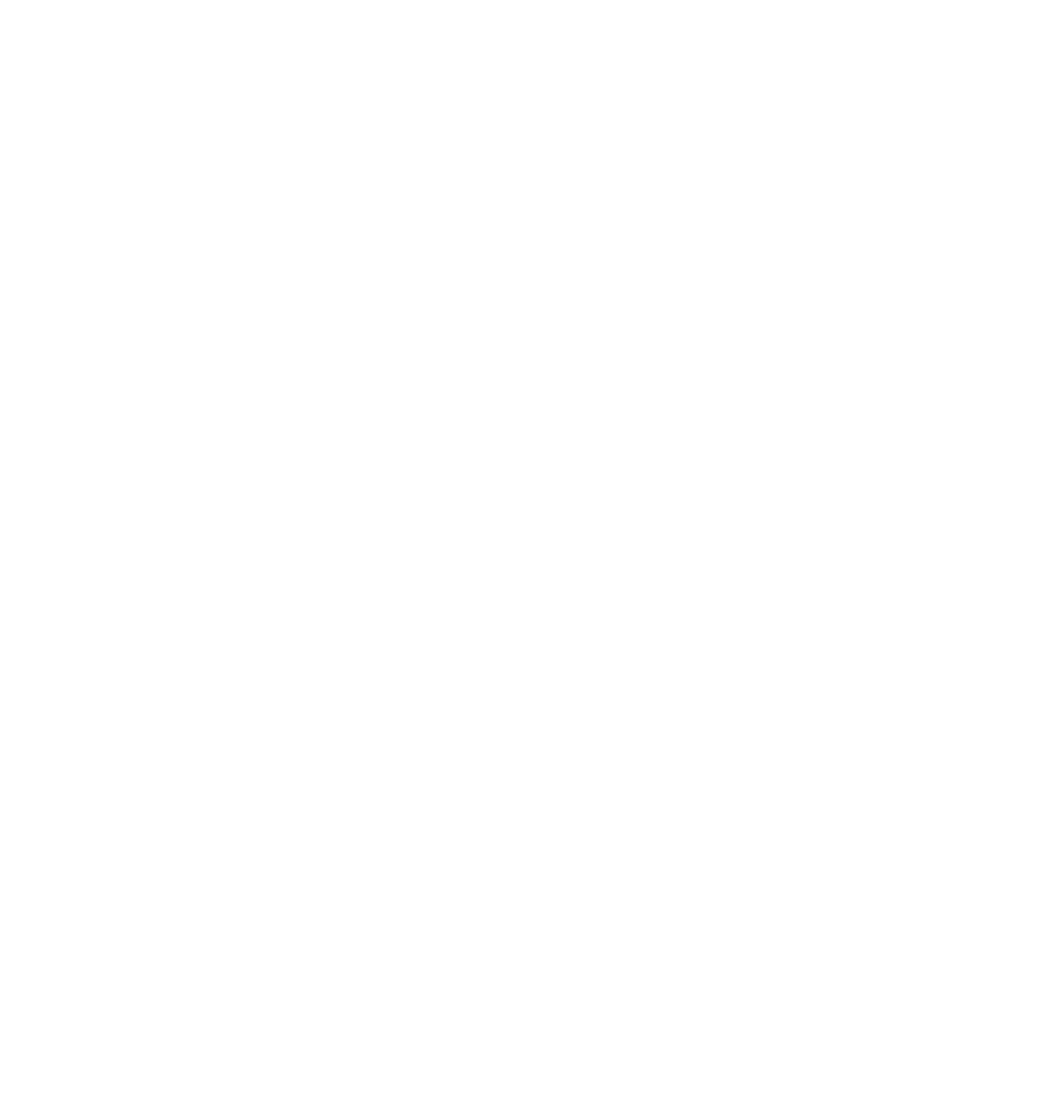
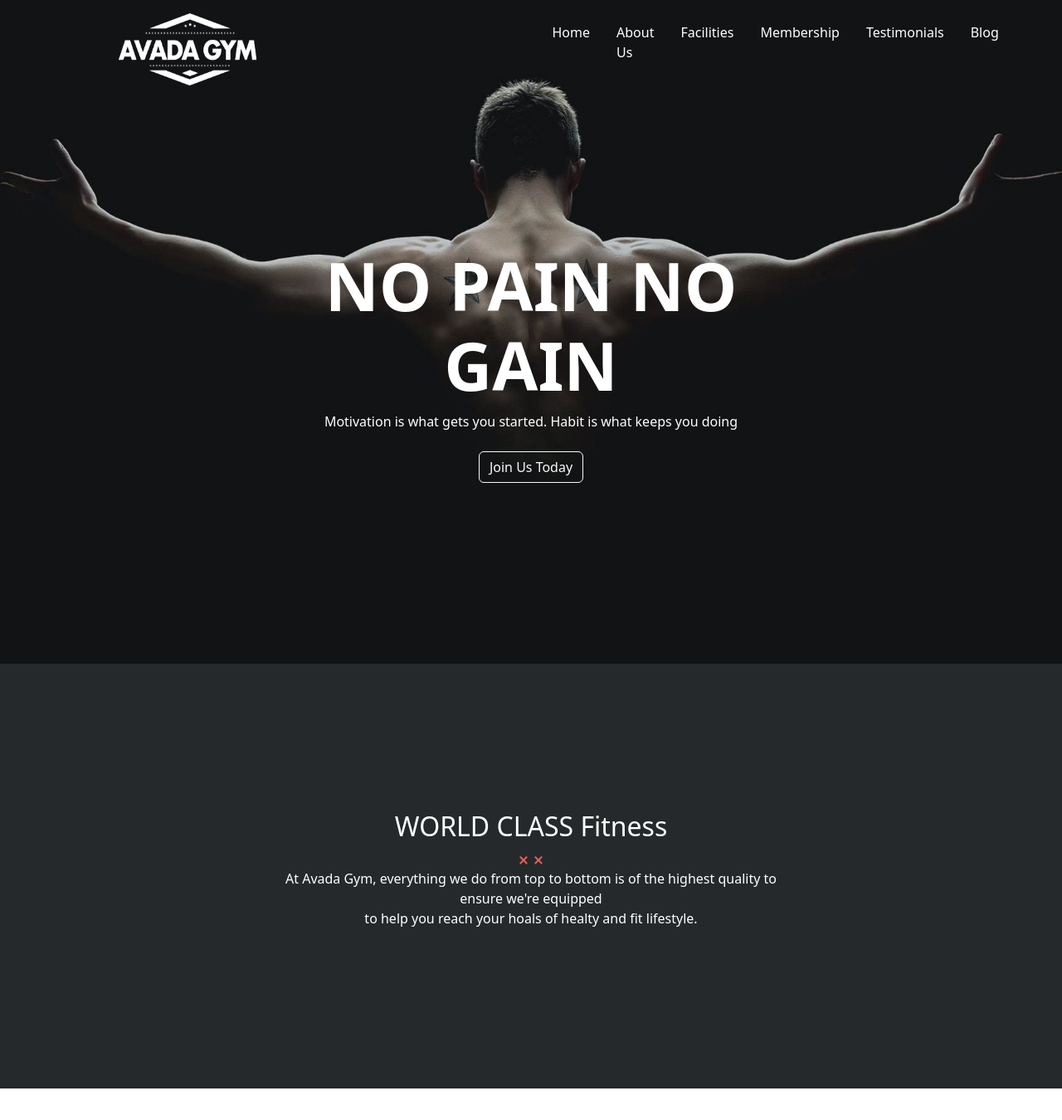
Before and after one commit to Nucci-karim/proj-html-vuejs, a Vue app: page / in a window 1280 px wide. Shown: the top 1350 px of the page at 83% size. Before the commit the page ends 800 px from the top, so only its background shows below. Built offline with nearby package versions, Linux system fonts and the light colour scheme.

Commit message:
header e nav finita inizio main

```diff
--- a/src/App.vue
+++ b/src/App.vue
@@ -1,11 +1,16 @@
 <script>
 import axios from 'axios';
 import {store} from './store';
+import headerComp from './components/headerComp.vue';
+import mainComp from './components/mainComp.vue';
+import footerComp from './components/footerComp.vue';
 
 export default{
   name: 'app',
   components:{
-
+    headerComp,
+    mainComp,
+    footerComp,
   },
   data(){
     return{
@@ -23,7 +28,9 @@ export default{
 
 <template>
   <div id="tutto">
-
+    <headerComp/>
+    <mainComp/>
+    <footerComp/>
   </div>
 
 
--- /dev/null
+++ b/src/components/footerComp.vue
@@ -0,0 +1,33 @@
+<script>
+import {store} from '../store';
+
+export default{
+  name: 'footerComp',
+  components:{
+
+  },
+  data(){
+    return{
+      store
+    }
+  },
+  created(){
+
+  },
+  methods: {
+
+  }
+}
+</script>
+
+<template>
+  <section id="footer">
+
+  </section>
+</template>
+
+<style lang="scss">
+#footer{
+    height: 10%;
+}
+</style>
--- /dev/null
+++ b/src/components/headerComp.vue
@@ -0,0 +1,101 @@
+<script>
+import {store} from '../store';
+
+export default{
+  name: 'headerComp',
+  components:{
+
+  },
+  data(){
+    return{
+      store
+    }
+  },
+  created(){
+
+  },
+  methods: {
+
+  }
+}
+</script>
+
+<template>
+  <section id="header" class="">
+    <nav class="container row justify-content-around align-items-center">
+        <div id="logo-nav" class="col-2">
+            <a href="/home">
+                <img src="../assets/images/gym_logo_1x.png" alt="logo">
+            </a>
+        </div>
+        <div class="col-4">
+            <ul class="d-flex">
+                <li>
+                    <a href="/home">Home</a>
+                </li>
+                <li>
+                    <a href="/">About Us</a>
+                </li>
+                <li>
+                    <a href="/">Facilities</a>
+                </li>
+                <li>
+                    <a href="/">Membership</a>
+                </li>
+                <li>
+                    <a href="/">Testimonials</a>
+                </li>
+                <li>
+                    <a href="/">Blog</a>
+                </li>
+            </ul>
+        </div>
+    </nav>
+    <div id="join-us" class="col-12 text-center column position-relative">
+        <div class="position-absolute top-50 start-50 translate-middle">
+            <h1><strong>NO PAIN NO GAIN</strong></h1>
+            <p class="mb-4">Motivation is what gets you started. Habit is what keeps you doing</p>
+            <a href="/join-us" class="btn btn-outline-light">Join Us Today</a>
+        </div>
+    </div>
+  </section>
+</template>
+
+<style lang="scss">
+#header{
+    background-image: url(../assets/images/home-banner.jpg);
+    background-size: cover;
+    background-position: center top;
+    background-repeat: no-repeat;
+    height: 100%;
+    nav{
+        padding: 1rem 0;
+        #logo-nav{
+            img{
+                width: 100%;
+            }
+        }
+        ul{
+            li{
+                list-style: none;
+                margin: 0 1rem;
+                a{
+                    text-decoration: none;
+                    color: white;
+                    &:hover{
+                        color: rgb(205 85 79);
+                    }
+                }
+            }
+        }
+    }
+    #join-us{
+        height: 80%;
+        h1{
+            font-size: 80px;
+        }
+    }
+
+
+}
+</style>
--- /dev/null
+++ b/src/components/mainComp.vue
@@ -0,0 +1,52 @@
+<script>
+import {store} from '../store';
+
+export default{
+  name: 'mainComp',
+  components:{
+
+  },
+  data(){
+    return{
+      store
+    }
+  },
+  created(){
+
+  },
+  methods: {
+
+  }
+}
+</script>
+
+<template>
+  <section id="main" class="">
+    <div id="world-class" class="col-12 text-center column position-relative ">
+        <div class="position-absolute top-50 start-50 translate-middle">
+            <h2>WORLD CLASS Fitness</h2>
+            <img src="../assets/images/divider-xx-red.png" alt="">
+            <p>
+                At Avada Gym, everything we do from top to bottom is of the highest quality to ensure we're equipped <br>
+                to help you reach your hoals of healty and fit lifestyle.
+            </p>
+        </div>
+    </div>
+
+  </section>
+</template>
+
+<style lang="scss">
+#main{
+    height: 80%;
+    #world-class{
+        // background-image: url('../assets/images/chat-svgrepo-com.png');
+        // background-size: cover;
+        // background-position: center bottom;
+        // background-repeat: no-repeat;
+        background-color: rgb(37 41 43);
+        padding: 2rem 0;
+        height: 80%;
+    }
+}
+</style>
--- a/src/style/main.scss
+++ b/src/style/main.scss
@@ -3,4 +3,5 @@
     margin: 0;
     padding: 0;
     box-sizing: border-box;
+    color: white;
 }
```
Also changed, not shown: src/assets/images/chat-svgrepo-com.png (added).
